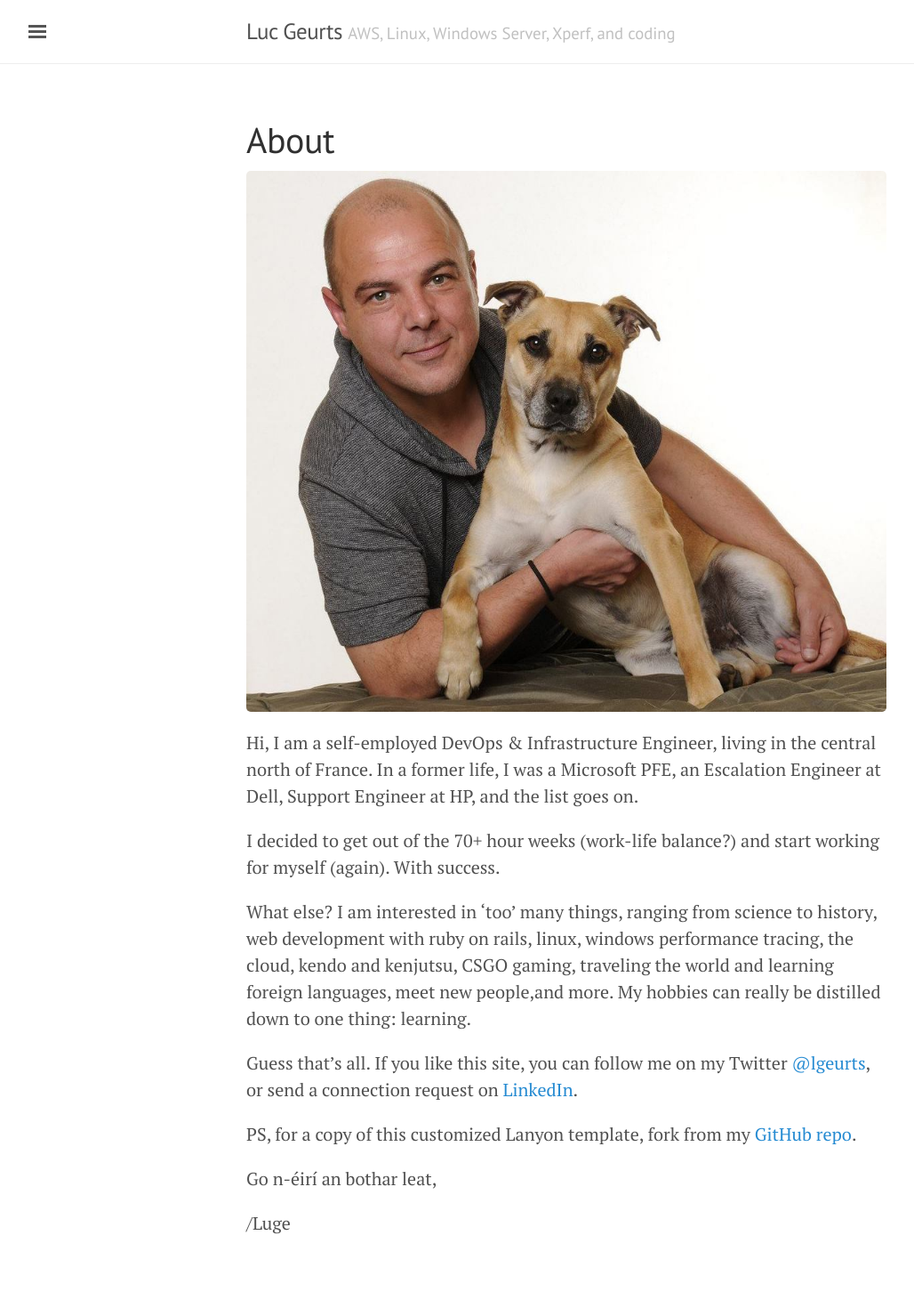
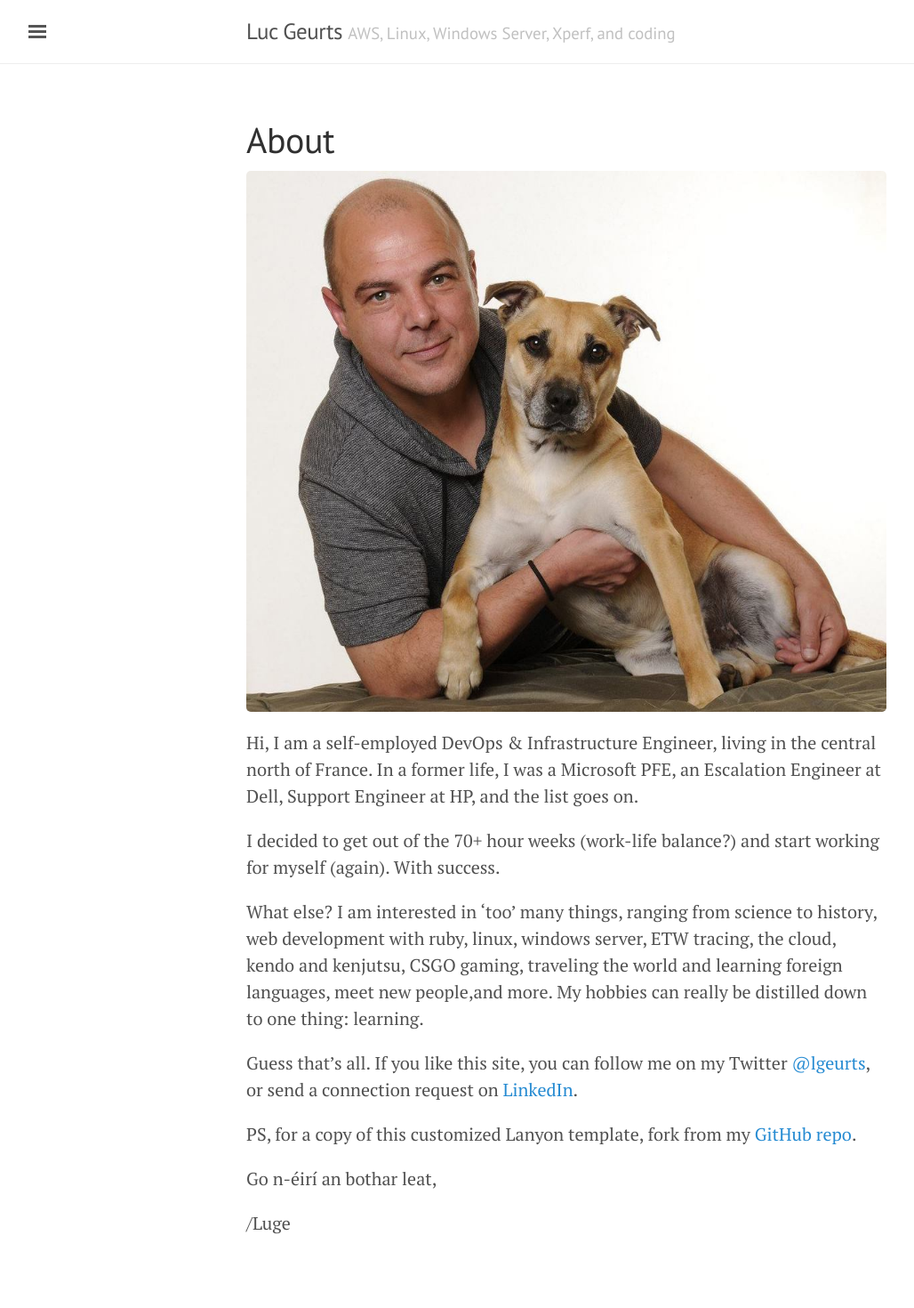
Before and after one commit to lgeurts/lgeurts.github.io, a Jekyll site: the page built from about.md, in a window 1280 px wide. Shown: the whole page at 89% size, without its empty margins (3-1031 px from the left). Built offline with Jekyll 4.4.1, drawn with Linux system fonts in a browser that asks for light colours; nearby versions of some CDN libraries.

Commit message:
Update about.md

```diff
--- a/about.md
+++ b/about.md
@@ -10,7 +10,7 @@
 
 I decided to get out of the 70+ hour weeks (work-life balance?) and start working for myself (again). With success.
 
-What else? I am interested in 'too' many things, ranging from science to history, web development with ruby on rails, linux, windows performance tracing, the cloud, kendo and kenjutsu, CSGO gaming, traveling the world and learning foreign languages, meet new people,and more. My hobbies can really be distilled down to one thing: learning.
+What else? I am interested in 'too' many things, ranging from science to history, web development with ruby, linux, windows server, ETW tracing, the cloud, kendo and kenjutsu, CSGO gaming, traveling the world and learning foreign languages, meet new people,and more. My hobbies can really be distilled down to one thing: learning.
 
 Guess that's all. If you like this site, you can follow me on my Twitter [@lgeurts](https://twitter.com/lgeurts), or send a connection request on [LinkedIn](https://www.linkedin.com/in/lucgeurts).
 
```
